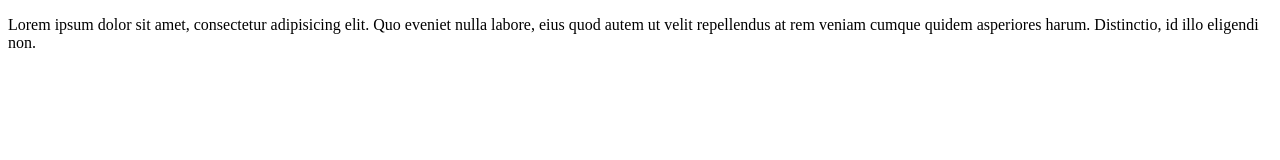
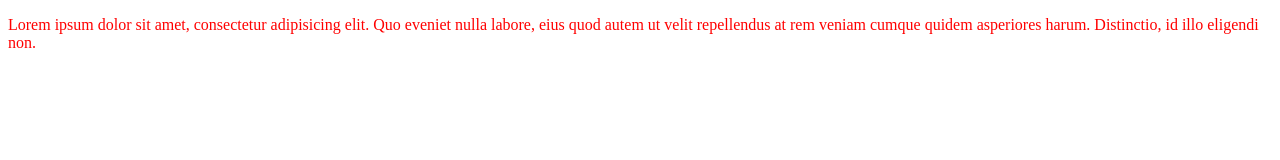
Before and after one commit to artyomrudavin/work, a plain HTML site: page jQueryPlagin/index.html in a window 1280 px wide. Drawn offline with nearby package versions, Linux system fonts and the light colour scheme.

Commit message:
commit added

```diff
--- a/jQueryPlagin/css/style.css
+++ b/jQueryPlagin/css/style.css
@@ -0,0 +1,3 @@
+p {
+	color: red;
+}
--- a/jQueryPlagin/js/script.js
+++ b/jQueryPlagin/js/script.js
@@ -0,0 +1 @@
+alert('hello');
```
Also changed, not shown: jQueryPlagin/index.html (+1 -0 lines).
